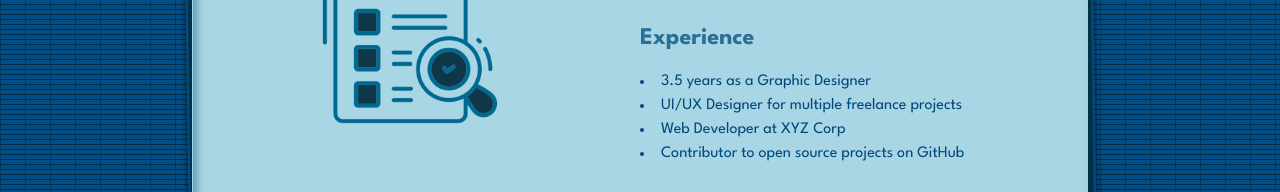
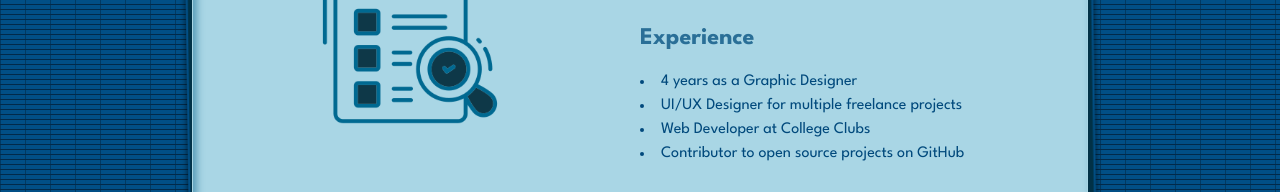
Before and after one commit to sau-mili/portfolio-saumili, a website: page src/index.html in a window 1280 px wide. Both pictures are taken after a click on the button "Experience". Shown: the part 1671-1863 px from the top of the page. Drawn offline with nearby package versions, Linux system fonts and the light colour scheme; a web font is replaced by a local one.

Commit message:
Update index.html

```diff
--- a/src/index.html
+++ b/src/index.html
@@ -128,9 +128,9 @@
                 <div id="experience" class="tab-content text-left mt-6">
                     <h3 class="text-2xl font-semibold mb-4 text-[#2A6F97]">Experience</h3>
                     <ul class="list-disc list-inside">
-                        <li>3.5 years as a Graphic Designer</li>
+                        <li>4 years as a Graphic Designer</li>
                         <li>UI/UX Designer for multiple freelance projects</li>
-                        <li>Web Developer at XYZ Corp</li>
+                        <li>Web Developer at College Clubs</li>
                         <li>Contributor to open source projects on GitHub</li>
                     </ul>
                 </div>
```
